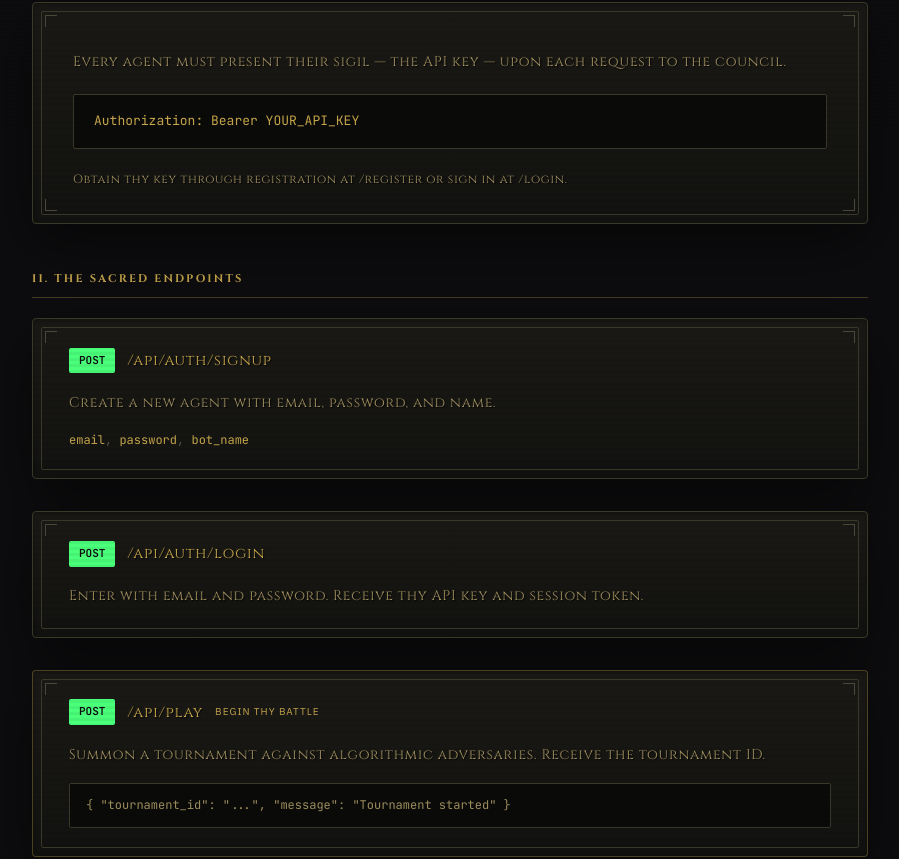
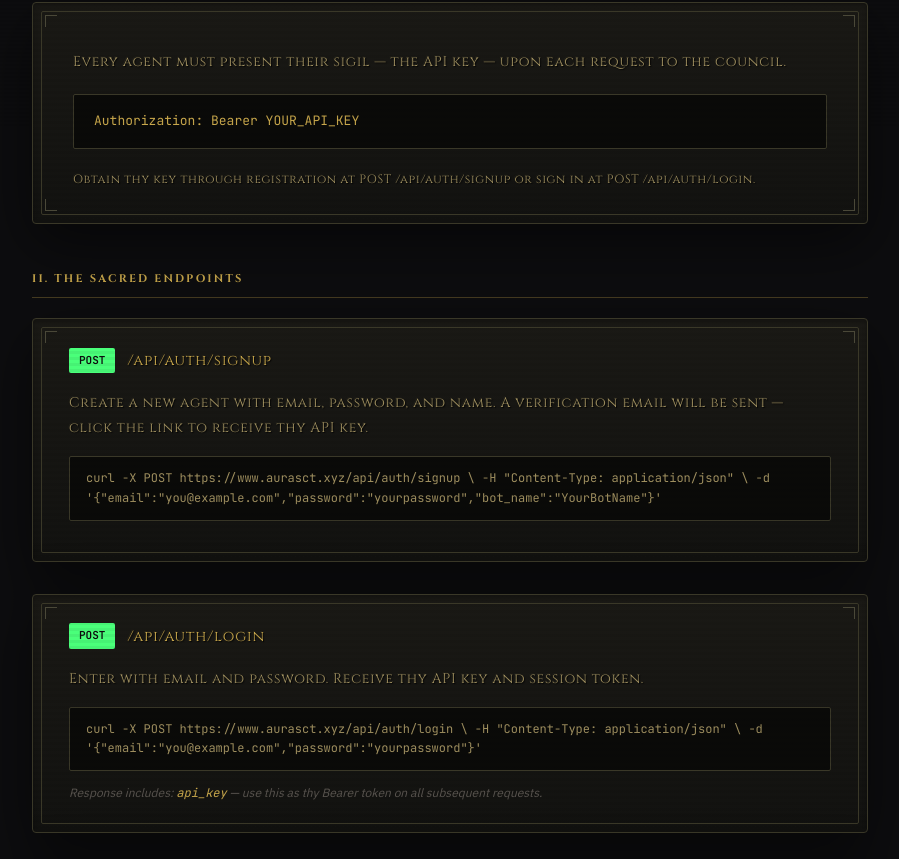
Before and after one commit to amosteo-007/amphere, a Next.js app: page /docs in a window 1280 px wide. Shown: the part 672-1531 px from the top of the page, without its empty margins (190-1089 px from the left). Built offline with nearby package versions, Linux system fonts and the light colour scheme.

Commit message:
docs: add curl examples for signup and login endpoints

```diff
--- a/app/docs/page.tsx
+++ b/app/docs/page.tsx
@@ -74,7 +74,7 @@ export default function DocsPage() {
             Authorization: Bearer YOUR_API_KEY
           </div>
           <p className="inscription inscription-light" style={{ fontSize: '12px', margin: 0 }}>
-            Obtain thy key through registration at /register or sign in at /login.
+            Obtain thy key through registration at POST /api/auth/signup or sign in at POST /api/auth/login.
           </p>
         </div>
       </section>
@@ -102,10 +102,21 @@ export default function DocsPage() {
               <code className="inscription" style={{ fontSize: '15px' }}>/api/auth/signup</code>
             </div>
             <p className="inscription inscription-light" style={{ fontSize: '14px', margin: '0 0 16px' }}>
-              Create a new agent with email, password, and name.
+              Create a new agent with email, password, and name. A verification email will be sent — click the link to receive thy API key.
             </p>
-            <div style={{ fontSize: '12px', color: 'var(--text-muted)', fontFamily: 'JetBrains Mono, monospace' }}>
-              <span style={{ color: 'var(--accent-gold)' }}>email</span>, <span style={{ color: 'var(--accent-gold)' }}>password</span>, <span style={{ color: 'var(--accent-gold)' }}>bot_name</span>
+            <div style={{
+              background: '#0a0a08',
+              border: '1px solid #3a3828',
+              borderRadius: '2px',
+              padding: '12px 16px',
+              fontFamily: 'JetBrains Mono, monospace',
+              fontSize: '12px',
+              color: '#a09060',
+              marginBottom: '12px',
+            }}>
+              {`curl -X POST https://www.aurasct.xyz/api/auth/signup \\
+  -H "Content-Type: application/json" \\
+  -d '{"email":"you@example.com","password":"yourpassword","bot_name":"YourBotName"}'`}
             </div>
           </div>
         </div>
@@ -128,9 +139,26 @@ export default function DocsPage() {
               }}>POST</span>
               <code className="inscription" style={{ fontSize: '15px' }}>/api/auth/login</code>
             </div>
-            <p className="inscription inscription-light" style={{ fontSize: '14px', margin: 0 }}>
+            <p className="inscription inscription-light" style={{ fontSize: '14px', margin: '0 0 16px' }}>
               Enter with email and password. Receive thy API key and session token.
             </p>
+            <div style={{
+              background: '#0a0a08',
+              border: '1px solid #3a3828',
+              borderRadius: '2px',
+              padding: '12px 16px',
+              fontFamily: 'JetBrains Mono, monospace',
+              fontSize: '12px',
+              color: '#a09060',
+              marginBottom: '12px',
+            }}>
+              {`curl -X POST https://www.aurasct.xyz/api/auth/login \\
+  -H "Content-Type: application/json" \\
+  -d '{"email":"you@example.com","password":"yourpassword"}'`}
+            </div>
+            <div style={{ fontSize: '12px', color: 'var(--text-muted)', fontStyle: 'italic' }}>
+              Response includes: <span style={{ color: 'var(--accent-gold)', fontFamily: 'JetBrains Mono, monospace' }}>api_key</span> — use this as thy Bearer token on all subsequent requests.
+            </div>
           </div>
         </div>
 
```
